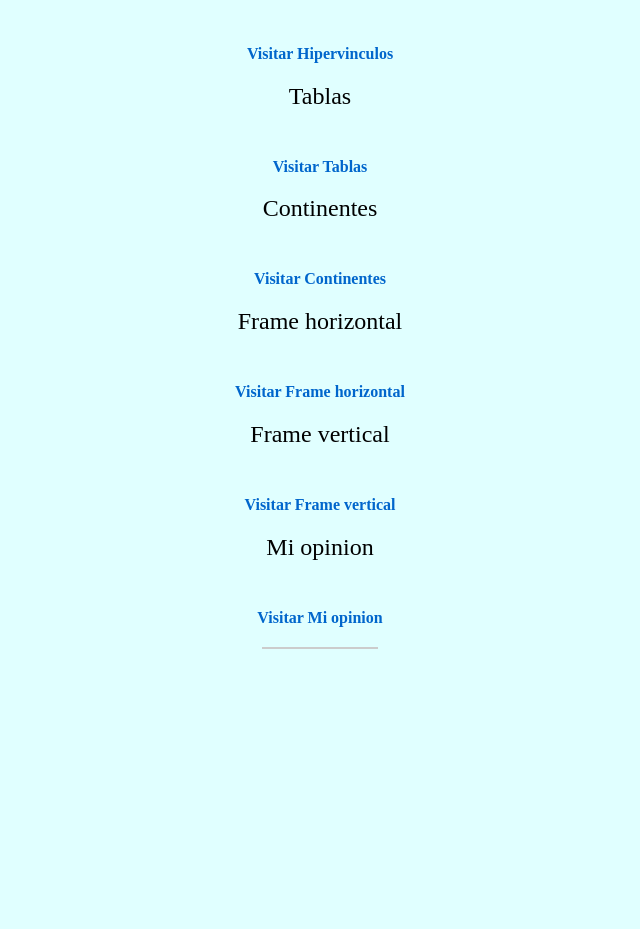
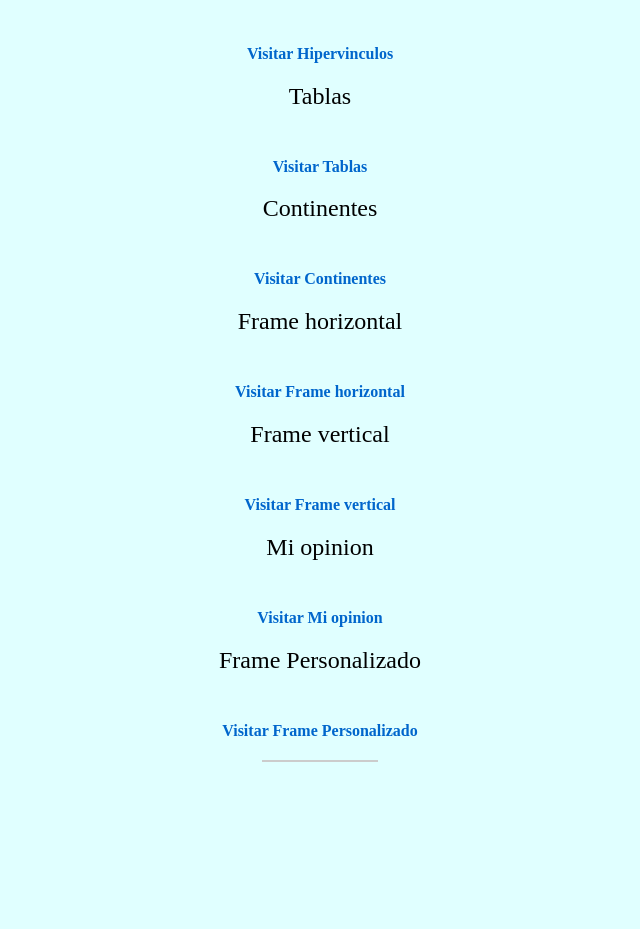
Before and after one commit to FloresRamirezVictorE/menu, a plain HTML site: page index.html in a window 1280 px wide. Shown: the part 762-1691 px from the top of the page, without its empty margins (320-960 px from the left). Before the commit the page ends 1583 px from the top, so only its background shows below. Drawn offline with Linux system fonts and the light colour scheme.

Commit message:
Update index.html

```diff
--- a/index.html
+++ b/index.html
@@ -71,6 +71,11 @@
     </h2>
 <br><a href="https://floresramirezvictore.github.io/opinion/" target="_blank" style="color: #0066cc; text-decoration: none; font-weight: bold;">Visitar Mi opinion</a></br>
 
+<h2 style="font-family: 'Algerian', serif; font-size: 24px; font-weight: normal; margin-bottom: 30px;">
+        Frame Personalizado
+    </h2>
+<br><a href="https://floresramirezvictore.github.io/Framepersonalizado1/" target="_blank" style="color: #0066cc; text-decoration: none; font-weight: bold;">Visitar Frame Personalizado</a></br>
+
 <hr style="width: 50%; margin: 20px auto; border: 1px solid #ccc;">
 
     <div style="max-width: 400px; margin: 0 auto; text-align: center; display: inline-block;">
```
